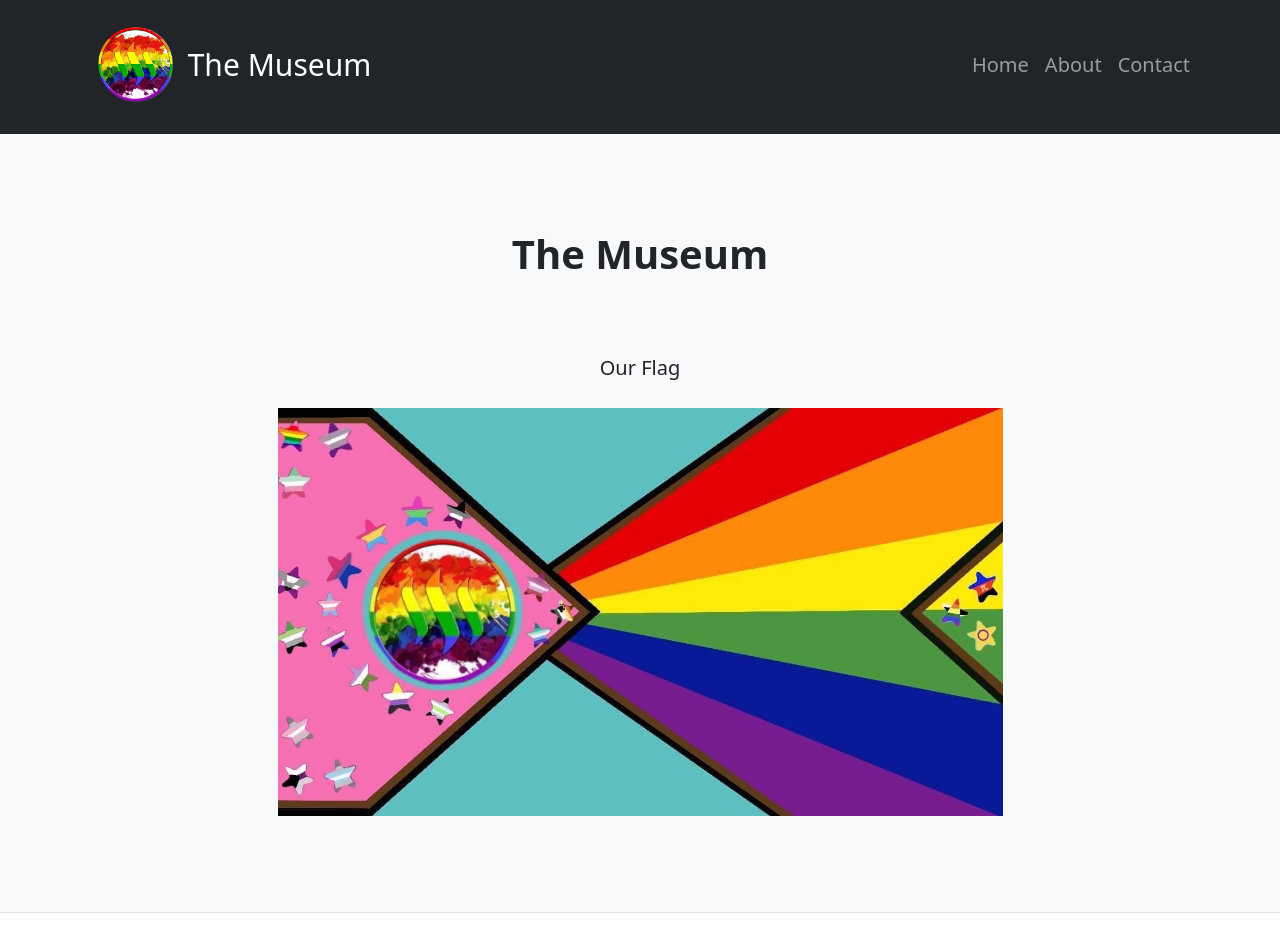
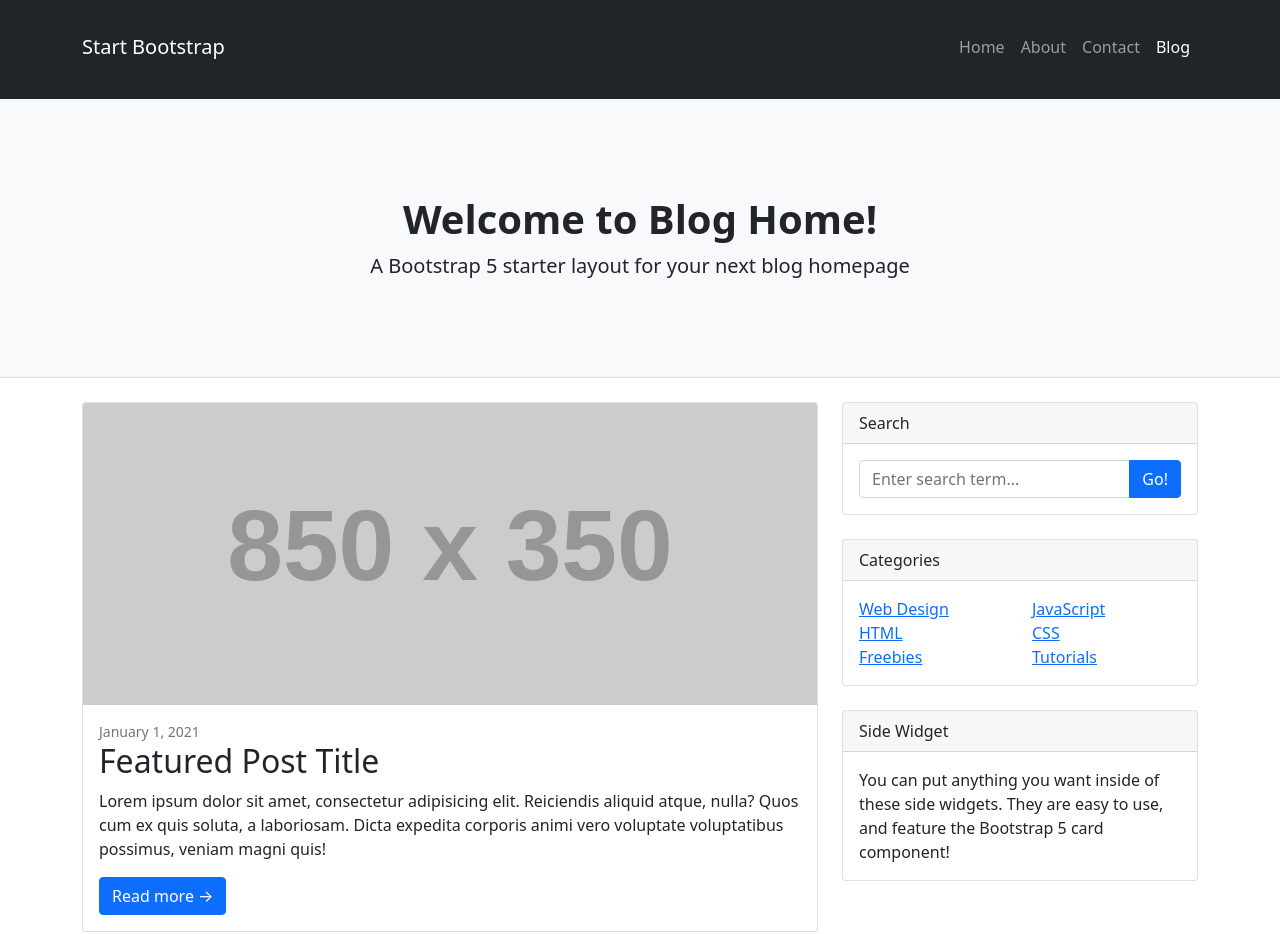
Before and after one commit to andeg8/andeg8.github.io, a plain HTML site: page index.html in a window 1280 px wide. Shown: the top 934 px of the page. Drawn offline with nearby package versions, Linux system fonts and the light colour scheme; placeholder pictures from the web are drawn by us.

Commit message:
Add files via upload

```diff
--- a/index.html
+++ b/index.html
@@ -5,7 +5,7 @@
         <meta name="viewport" content="width=device-width, initial-scale=1, shrink-to-fit=no" />
         <meta name="description" content="" />
         <meta name="author" content="" />
-        <title>The Museum - Official Page</title>
+        <title>Blog Home - Start Bootstrap Template</title>
         <!-- Favicon-->
         <link rel="icon" type="image/x-icon" href="assets/favicon.ico" />
         <!-- Core theme CSS (includes Bootstrap)-->
@@ -15,14 +15,14 @@
         <!-- Responsive navbar-->
         <nav class="navbar navbar-expand-lg navbar-dark bg-dark">
             <div class="container">
-			    <a class="navbar-brand" href="#!"><a href="#!"><img class="card-img-top" src="logo.jpg" alt="..." width="75" height="75"></a>
-				<a id="navbar-title" style="font-size:30px" class="navbar-brand" href="#!">The Museum</a>
+                <a class="navbar-brand" href="#!">Start Bootstrap</a>
                 <button class="navbar-toggler" type="button" data-bs-toggle="collapse" data-bs-target="#navbarSupportedContent" aria-controls="navbarSupportedContent" aria-expanded="false" aria-label="Toggle navigation"><span class="navbar-toggler-icon"></span></button>
                 <div class="collapse navbar-collapse" id="navbarSupportedContent">
                     <ul class="navbar-nav ms-auto mb-2 mb-lg-0">
-                        <li class="nav-item"><a style="font-size:20px" class="nav-link" href="index.html">Home</a></li>
-                        <li class="nav-item"><a style="font-size:20px" class="nav-link" href="about.html">About</a></li>
-                        <li class="nav-item"><a style="font-size:20px" class="nav-link" href="contact.html">Contact</a></li>
+                        <li class="nav-item"><a class="nav-link" href="#">Home</a></li>
+                        <li class="nav-item"><a class="nav-link" href="#!">About</a></li>
+                        <li class="nav-item"><a class="nav-link" href="#!">Contact</a></li>
+                        <li class="nav-item"><a class="nav-link active" aria-current="page" href="#">Blog</a></li>
                     </ul>
                 </div>
             </div>
@@ -31,9 +31,8 @@
         <header class="py-5 bg-light border-bottom mb-4">
             <div class="container">
                 <div class="text-center my-5">
-                    <h1 id="index-title" class="fw-bolder">The Museum</h1>
-                    <p class="lead mb-0"><b>Our Flag</b></p>
-					<img id="flag" src="flag.jpg" width="725" height="407.81">
+                    <h1 class="fw-bolder">Welcome to Blog Home!</h1>
+                    <p class="lead mb-0">A Bootstrap 5 starter layout for your next blog homepage</p>
                 </div>
             </div>
         </header>
@@ -44,7 +43,7 @@
                 <div class="col-lg-8">
                     <!-- Featured blog post-->
                     <div class="card mb-4">
-                        <a href="#!"><img class="card-img-top" src="" alt="..." /></a>
+                        <a href="#!"><img class="card-img-top" src="https://dummyimage.com/850x350/dee2e6/6c757d.jpg" alt="..." /></a>
                         <div class="card-body">
                             <div class="small text-muted">January 1, 2021</div>
                             <h2 class="card-title">Featured Post Title</h2>
```
